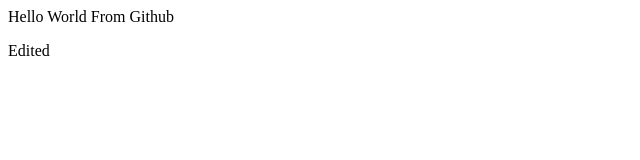
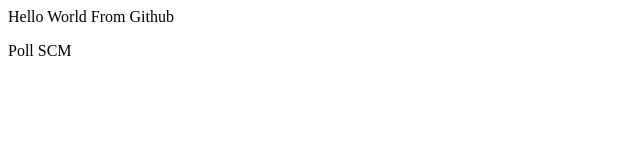
Before and after one commit to devayan851989/demojenkins, a plain HTML site: page index.html in a window 1280 px wide. Shown: the full height of the page, 0-640 px from the left. Drawn offline with Linux system fonts and the light colour scheme.

Commit message:
Update index.html

```diff
--- a/index.html
+++ b/index.html
@@ -2,7 +2,7 @@
 
   <body>
     <p> Hello World From Github </p>
-    <p> Edited </p>
+    <p> Poll SCM </p>
   </body>
 
  </html>
```
